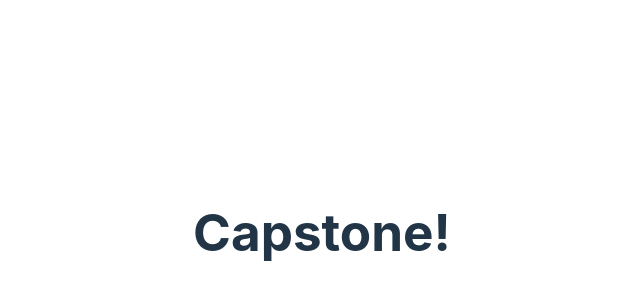
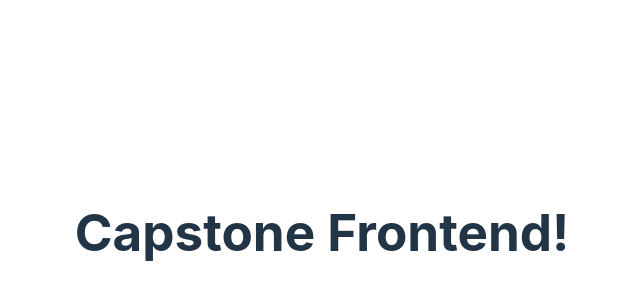
Before and after one commit to Jesse-Chong/capstone-project-frontend, a React (Vite) app: page / in a window 1280 px wide. Shown: the part 168-468 px from the top of the page, without its empty margins (318-958 px from the left). Built offline with nearby package versions, Linux system fonts and the light colour scheme.

Commit message:
testing the branch

```diff
--- a/src/App.jsx
+++ b/src/App.jsx
@@ -1,12 +1,11 @@
-import './App.css'
+import "./App.css";
 
 function App() {
-
   return (
     <>
-      <h1>Capstone!</h1>
+      <h1>Capstone Frontend!</h1>
     </>
-  )
+  );
 }
 
-export default App
+export default App;
```
